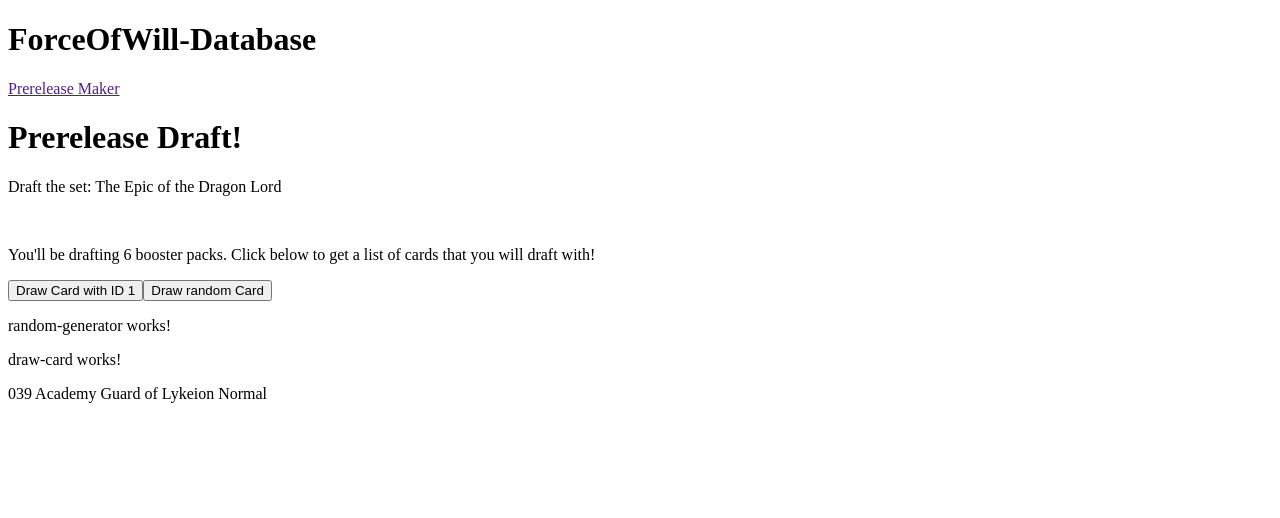
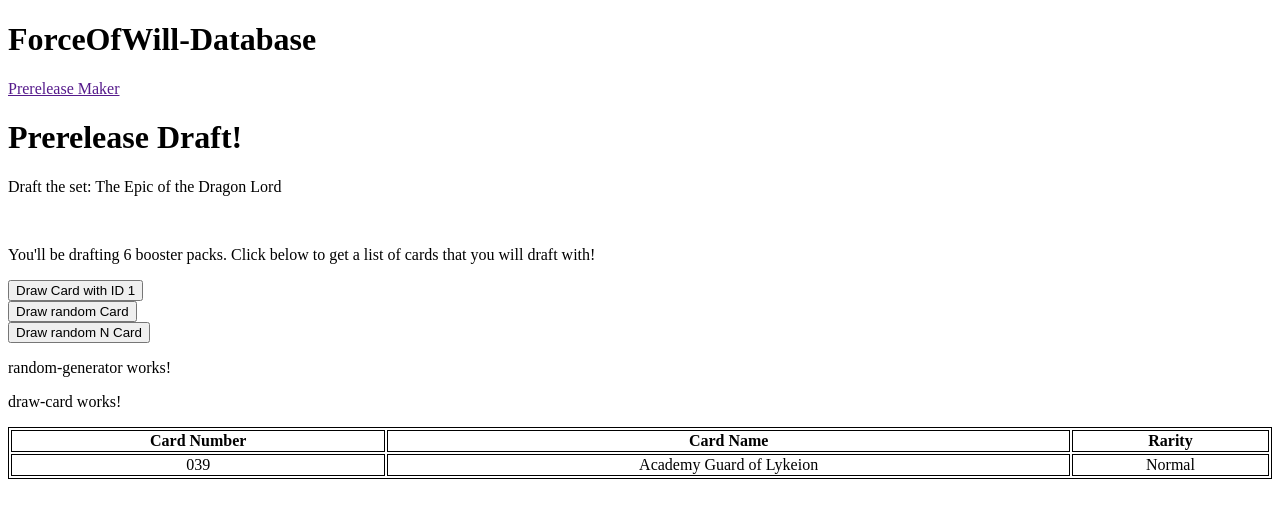
Before and after one commit to edmundchan8/ForceOfWill-Database, an Angular app: page / in a window 1280 px wide. Both pictures are taken after a click on the button "Draw Card with ID 1". Shown: the top 518 px of the page. Built offline with nearby package versions, Linux system fonts and the light colour scheme.

Commit message:
added button to print on Normal rarity cards

```diff
--- a/src/app/components/draft/draft.component.html
+++ b/src/app/components/draft/draft.component.html
@@ -12,6 +12,9 @@
 
 
 <button (click)="findCard(1)">Draw Card with ID 1</button>
+<br/>
 <button (click)="findCard('random')">Draw random Card</button>
+<br/>
+<button (click)="findCard('Normal')">Draw random N Card</button>
 <app-random-generator></app-random-generator>
 <app-draw-card></app-draw-card>
--- a/src/app/components/draft/draft.component.ts
+++ b/src/app/components/draft/draft.component.ts
@@ -22,12 +22,17 @@
     this._boosterCardsService.getCards()
     .subscribe(data => this.cardsArray = data)
 
-    //1st getCard$
     this._interactionService.getCard$
     .subscribe(
       message => {
-        console.log(message + " draft")
         this.drawCard(this.cardsArray[message])
+      })
+
+    this._interactionService.getNCard$
+    .subscribe(
+      message => {
+        this.drawCard(this.cardsArray.filter(card => card.rarity == 'Normal')[message])
+        // this.drawCard(this.cardsArray[message])
       })
     }
 
--- a/src/app/components/draw-card/draw-card.component.css
+++ b/src/app/components/draw-card/draw-card.component.css
@@ -0,0 +1,8 @@
+table, th, td {
+    border: 1px solid black;
+}
+
+table {
+    width: 100%;
+    text-align: center;
+}
--- a/src/app/components/draw-card/draw-card.component.html
+++ b/src/app/components/draw-card/draw-card.component.html
@@ -1,6 +1,19 @@
 <p>draw-card works!</p>
 <div *ngIf=" drawnCard != null">
-    {{ drawnCard.id }}
-    {{ drawnCard.name }}
-    {{ drawnCard.rarity }}
+    <table>
+        <tr>
+            <th>Card Number</th>
+            <th>Card Name</th>
+            <th>Rarity</th>
+        </tr>
+        <td>
+            {{ drawnCard.id }}
+        </td>
+        <td>
+            {{ drawnCard.name }}
+        </td>
+        <td>
+            {{ drawnCard.rarity }}
+        </td>
+    </table>
 </div>
--- a/src/app/components/draw-card/draw-card.component.ts
+++ b/src/app/components/draw-card/draw-card.component.ts
@@ -16,8 +16,6 @@
     this._interactionService.drawCard$
     .subscribe(
       message => {
-        console.log(message + " draw-card")
-        //RUNNING TWICE FOR SOME REASON
         this.drawnCard = message
       })
   }
--- a/src/app/components/random-generator/random-generator.component.ts
+++ b/src/app/components/random-generator/random-generator.component.ts
@@ -9,12 +9,30 @@
 })
 export class RandomGeneratorComponent implements OnInit {
 
-  public arraySize = 100
+  public arraySize
   public randomNumber
   constructor(public _boosterCardsSerivce: BoosterCardsService,
     public _interactionService: InteractionService) {}
 
-   generateRandomNumber(){
+   generateRandomNumber(rarity){
+    switch(rarity)
+    {
+      case 'Normal':
+        this.arraySize = 55
+        break;
+      case 'Rare':
+        this.arraySize = 26
+        break;
+      case 'Super Rare':
+        this.arraySize = 15
+        break;
+      case 'Marvel Rare':
+        this.arraySize = 5
+        break;
+      default:
+        this.arraySize = 100
+        break;
+    }
      return this.randomNumber = Math.floor(( Math.random() * this.arraySize) + 1)
     }
 
@@ -30,17 +48,20 @@
     this._interactionService.createRandom$
     .subscribe(
       message => {
-        this.randomNumber = this.generateRandomNumber()
+        this.randomNumber = this.generateRandomNumber(message)
       }
     )
 
     this._interactionService.confirmID$
     .subscribe(
       message => {
-        if (message === 'random')
-        {
-          this.generateRandomNumber()
+        this.generateRandomNumber(message)
+        if (message === 'random') {
           this._interactionService.getCardFromID(this.randomNumber)
+        }
+        else if (message === 'Normal') {
+          console.log(this.randomNumber)
+          this._interactionService.getNCardFromID(this.randomNumber)
         }
         else
         this._interactionService.getCardFromID(message)
--- a/src/app/interaction.service.ts
+++ b/src/app/interaction.service.ts
@@ -15,12 +15,20 @@
   private _createRanNumSource = new Subject<number>()
   private _confirmIDSource = new Subject<string>()
   private _getCardSource = new Subject<number>()
+  private _getNCardSource = new Subject<number>()
+  private _getRCardSource = new Subject<number>()
+  private _getSRCardSource = new Subject<number>()
+  private _getMRCardSource = new Subject<number>()
   private _drawCardSource = new Subject<IBoosterCards>()
   // Then, expose the subjects above as observables
   sendRandom$ = this._sendRanSource.asObservable()
   createRandom$ = this._createRanNumSource.asObservable()
   confirmID$ = this._confirmIDSource.asObservable()
   getCard$ = this._getCardSource.asObservable()
+  getNCard$ = this._getNCardSource.asObservable()
+  getRCard$ = this._getRCardSource.asObservable()
+  getSRCard$ = this._getSRCardSource.asObservable()
+  getMRCard$ = this._getMRCardSource.asObservable()
   drawCard$ = this._drawCardSource.asObservable()
 
   constructor() { }
@@ -41,6 +49,10 @@
     this._getCardSource.next(value)
   }
 
+  getNCardFromID(value){
+    this._getNCardSource.next(value)
+  }
+
   drawCard(card){
     this._drawCardSource.next(card)
   }
```
